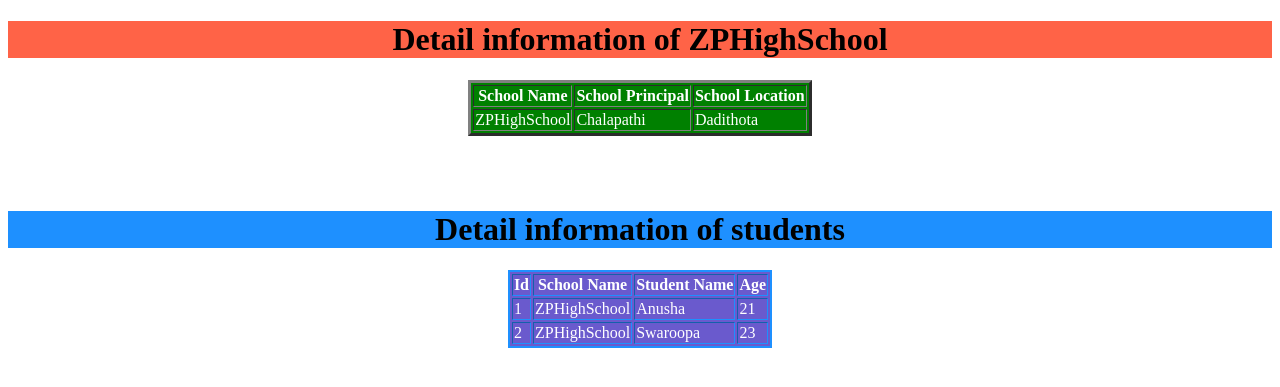
After one commit to SWAROOPADEVENDRA/SpecificTemDirWithCbv_ListView, a Django app: page /1/ in a window 1280 px wide. The commit adds this page. Shown: the top 387 px of the page. Run offline with Django 5.2, Linux system fonts and the light colour scheme; data comes from the database, SQL or seed files in the repository; both versions use the stored data as it was after the commit.

Commit message:
first commit

```diff
--- a/SpecficTemplateDirWithCBV/urls.py
+++ b/SpecficTemplateDirWithCBV/urls.py
@@ -17,9 +17,13 @@ Including another URLconf
 from django.contrib import admin
 from django.urls import path
 
+from django.urls import re_path
+
 from app.views import *
 urlpatterns = [
     path('admin/', admin.site.urls),
 
-    path('SchoolList/',SchoolList.as_view(),name='SchoolList')
+    path('SchoolList/',SchoolList.as_view(),name='SchoolList'),
+
+    re_path('(?P<pk>\d+)/',SchoolDetail.as_view(),name='detail')
 ]
--- a/app/models.py
+++ b/app/models.py
@@ -1,7 +1,7 @@
 from django.db import models
 
 # Create your models here.
-
+from django.urls import reverse
 class School(models.Model):
     Sname=models.CharField(max_length=100)
     Sprincipal=models.CharField(max_length=100)
@@ -10,6 +10,8 @@ class School(models.Model):
     def __str__(self):
         return self.Sname
 
+    def get_absolute_url(self):
+        return reverse('detail',kwargs={'pk':self.pk})
 
 class Student(models.Model):
     Sname=models.ForeignKey(School,on_delete=models.CASCADE,related_name='Students')
--- a/app/views.py
+++ b/app/views.py
@@ -1,6 +1,6 @@
 from django.shortcuts import render
 
-from django.views.generic import ListView
+from django.views.generic import ListView,DetailView
 # Create your views here.
 
 from app.models import *
@@ -8,3 +8,7 @@ from app.models import *
 class SchoolList(ListView):
     model=School
     context_object_name='Schools'
+
+class SchoolDetail(DetailView):
+    model=School
+    context_object_name='Schoolobject'
--- /dev/null
+++ b/templates/app/school_detail.html
@@ -0,0 +1,60 @@
+<!DOCTYPE html>
+<html lang="en">
+<head>
+    <meta charset="UTF-8">
+    <meta name="viewport" content="width=device-width, initial-scale=1.0">
+    <title>Document</title>
+</head>
+<body>
+    <center>
+        <h1 style="background-color:Tomato;">Detail information of {{Schoolobject}} </h1>
+        <!-- <h2>Name of the school is {{Schoolobject.Sname}}</h2>
+        <h2>Principal of the school is {{Schoolobject.Sprincipal}}</h2>
+        <h2>Location of the school is {{Schoolobject.Slocation}}</h2>
+ -->
+        <table border="3px" style="background-color:green; color:white;">
+            <tr>
+                <th>School Name</th>
+                <th>School Principal</th>
+                <th>School Location</th>
+            </tr>
+
+
+                <tr>
+                    <td>{{Schoolobject.Sname}}</td>
+                    <td>{{Schoolobject.Sprincipal}}</td>
+                    <td>{{Schoolobject.Slocation}}</td>
+                </tr>
+
+        </table>
+        <br><br><br>
+        <h1 style="background-color:DodgerBlue;">Detail information of students</h1>
+
+        <!-- {% for sto in Schoolobject.Students.all %}
+
+        <h2>Name of the student is {{sto.Stname}}</h2>
+        <h2>Age of the student is {{sto.Stage}}</h2>
+
+        {% endfor %}
+ -->
+
+        <table border="3px" style="border:2px solid DodgerBlue; color:white; background-color:SlateBlue; ">
+            <tr>
+                <th>Id</th>
+                <th>School Name</th>
+                <th>Student Name</th>
+                <th>Age</th>
+            </tr>
+            {% for sto in Schoolobject.Students.all %}
+
+                <tr>
+                    <td>{{sto.id}}</td>
+                    <td>{{sto.Sname}}</td>
+                    <td>{{sto.Stname}}</td>
+                    <td>{{sto.Stage}}</td>
+                </tr>
+            {% endfor %}
+        </table>
+    </center>
+</body>
+</html>
--- a/templates/app/school_list.html
+++ b/templates/app/school_list.html
@@ -7,9 +7,9 @@
 </head>
 <body>
     <center>
-        <h1>School List</h1>
+        <h1 style="background-color:SlateBlue;">School List</h1>
         {% for so in Schools %}
-            <a href="{{so.pk}}"><h1>{{so.Sname}}</h1></a>
+            <a href="{{so.pk}}"><h1 style="color: blue;">{{so.Sname}}</h1></a>
         {% endfor %}
     </center>
 </body>
```
Also changed, not shown: db.sqlite3.
